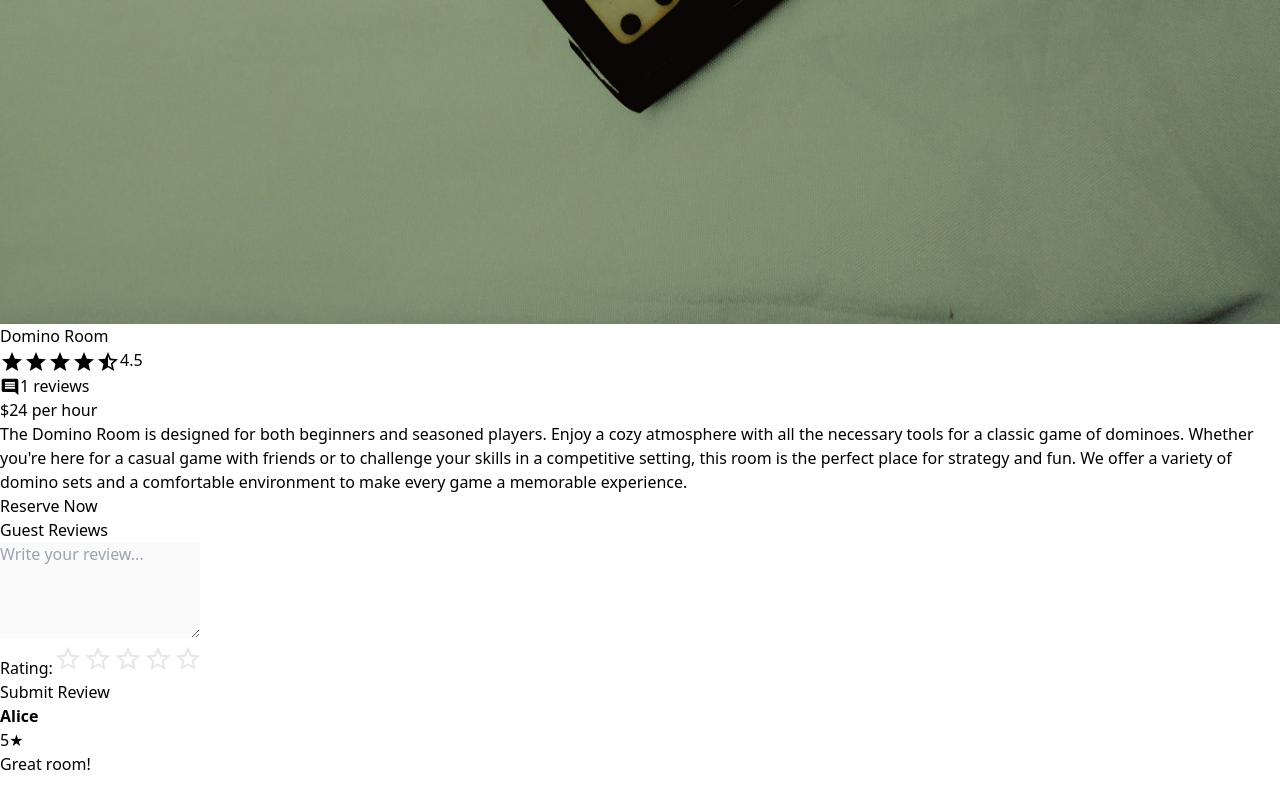
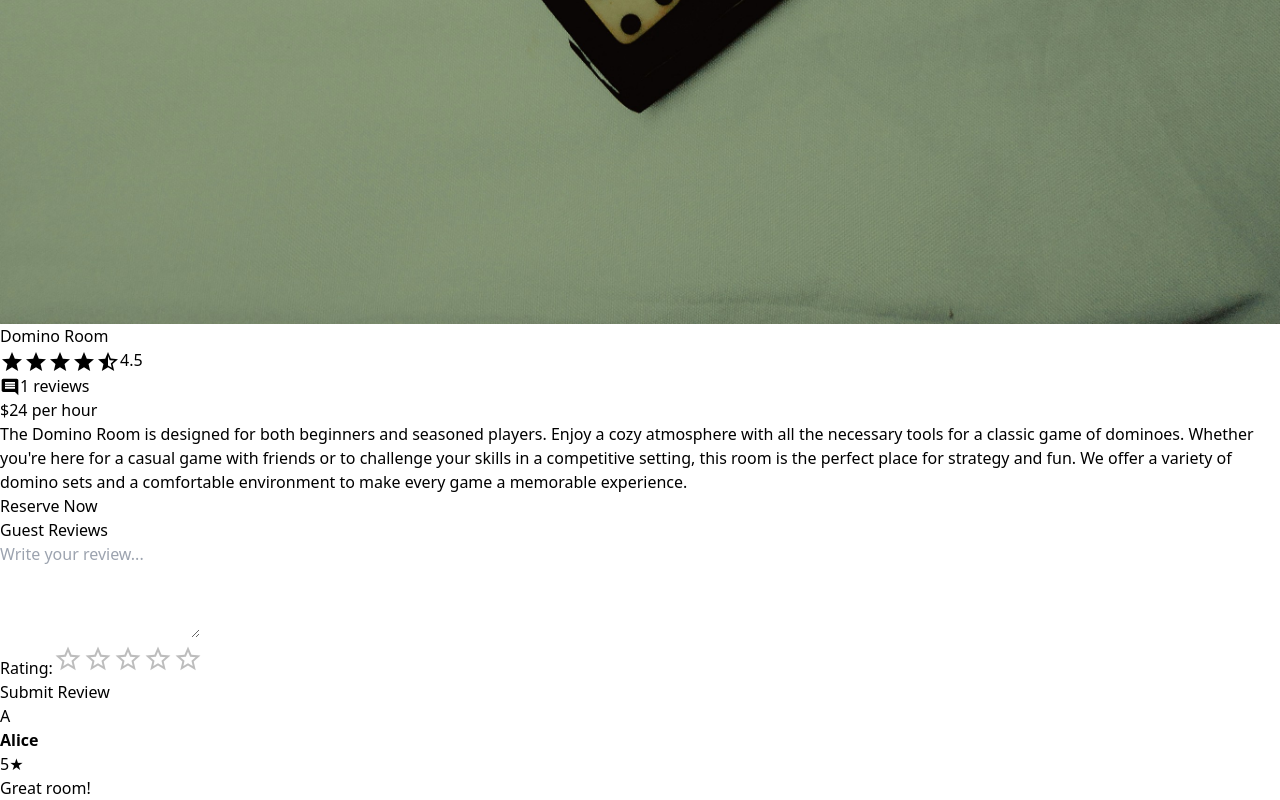
Before and after one commit to KhalidaAkhverdiyeva/GameApp-Trial, a React (Vite) app: page /rooms/1 in a window 1280 px wide. Shown: the part 1636-2436 px from the top of the page. Before the commit the page ends 2412 px from the top, so only its background shows below. Built offline with nearby package versions, Linux system fonts and the light colour scheme.

Commit message:
feat: review form added

```diff
--- a/src/components/LoginModal.jsx
+++ b/src/components/LoginModal.jsx
@@ -26,7 +26,7 @@ const LoginModal = ({ onClose, setIsLoggedIn }) => {
   };
 
   return (
-    <div className="fixed inset-0 bg-gray-600 bg-opacity-50 flex justify-center items-center">
+    <div className="fixed inset-0 z-50 bg-gray-600 bg-opacity-50 flex justify-center items-center">
       <div className="bg-white p-6 rounded shadow-lg">
         <h2 className="text-2xl font-semibold mb-4">
           {isSignup ? 'Sign Up' : 'Login'}
--- /dev/null
+++ b/src/components/ReviewForm.jsx
@@ -0,0 +1,104 @@
+import { useState } from "react";
+import PropTypes from "prop-types";
+import { Dialog, DialogActions, DialogContent, DialogTitle, Button, Rating } from "@mui/material";
+
+export default function ReviewForm({ isLoggedIn, handleAddReview, handleUpdateReview, editingReview, openLoginModal }) {
+  const [newReview, setNewReview] = useState("");
+  const [newRating, setNewRating] = useState(0);
+  const [showLoginDialog, setShowLoginDialog] = useState(false);
+
+  const handleSubmit = (e) => {
+    e.preventDefault();
+    if (!isLoggedIn) {
+      setShowLoginDialog(true); // Show dialog if not logged in
+      return;
+    }
+    if (editingReview !== null) {
+      handleUpdateReview();
+    } else {
+      handleAddReview();
+    }
+    setNewReview(""); // Clear the review field after submitting
+    setNewRating(0);  // Reset rating
+  };
+
+  const handleCloseDialog = () => {
+    setShowLoginDialog(false);
+  };
+
+  const handleLoginClick = () => {
+    handleCloseDialog();
+    openLoginModal(); // Open login modal
+  };
+
+  return (
+    <div className="mb-8">
+      <form
+        onSubmit={handleSubmit}
+        className="bg-white shadow-md rounded-lg p-4"
+      >
+        <textarea
+          placeholder="Write your review..."
+          value={newReview}
+          onChange={(e) => setNewReview(e.target.value)}
+          className="w-full p-3 border rounded-lg outline-none focus:ring-2 focus:ring-orange-400"
+          rows="4"
+        ></textarea>
+        <div className="flex items-center justify-between mt-3">
+          <div className="flex items-center">
+            <label htmlFor="rating" className="mr-4 text-gray-700">
+              Rating:
+            </label>
+            <Rating
+              name="rating"
+              value={Number(newRating)}
+              onChange={(e, value) => setNewRating(value)}
+              precision={1}
+              size="large"
+            />
+          </div>
+          <button
+            type="submit"
+            className="bg-orange-500 text-white px-4 py-2 rounded-lg shadow hover:bg-orange-600"
+          >
+            {editingReview !== null ? "Update Review" : "Submit Review"}
+          </button>
+        </div>
+      </form>
+
+      {/* Material-UI Dialog for Login Prompt */}
+      <Dialog
+        open={showLoginDialog}
+        onClose={handleCloseDialog}
+        aria-labelledby="alert-dialog-title"
+        aria-describedby="alert-dialog-description"
+      >
+        <DialogTitle id="alert-dialog-title">{"Login Required"}</DialogTitle>
+        <DialogContent>
+          You need to log in to write a comment. Please log in to proceed.
+        </DialogContent>
+        <DialogActions>
+          <Button onClick={handleCloseDialog} color="primary">
+            Cancel
+          </Button>
+          <Button
+            onClick={handleLoginClick}
+            color="primary"
+            autoFocus
+          >
+            Log in
+          </Button>
+        </DialogActions>
+      </Dialog>
+    </div>
+  );
+}
+
+// Define prop types for the component
+ReviewForm.propTypes = {
+  isLoggedIn: PropTypes.bool.isRequired,
+  handleAddReview: PropTypes.func.isRequired,
+  handleUpdateReview: PropTypes.func.isRequired,
+  editingReview: PropTypes.number, // or PropTypes.oneOfType([PropTypes.number, PropTypes.null])
+  openLoginModal: PropTypes.func.isRequired,
+};
--- a/src/components/RoomDetails.jsx
+++ b/src/components/RoomDetails.jsx
@@ -1,10 +1,11 @@
 import { useState, useEffect } from 'react';
 import { useParams } from 'react-router-dom';
 import mockData from '../data/mockData.json';
-import { CircularProgress, Rating, Snackbar, Alert } from '@mui/material';
+import { CircularProgress, Snackbar, Alert, Dialog, DialogActions, DialogContent, DialogTitle, Button } from '@mui/material';
 import { Star, Comment, StarBorder, StarHalf } from '@mui/icons-material';
 import ReservationModal from './ReservationModal';
 import LoginModal from './LoginModal';
+import ReviewForm from './ReviewForm';
 
 const RoomDetails = () => {
   const { id } = useParams();
@@ -18,6 +19,10 @@ const RoomDetails = () => {
   const [snackbarOpen, setSnackbarOpen] = useState(false);
   const [snackbarMessage, setSnackbarMessage] = useState('');
   const [snackbarSeverity, setSnackbarSeverity] = useState('success');
+  const [editingReview, setEditingReview] = useState(null);
+  const [showLoginDialog, setShowLoginDialog] = useState(false);
+
+  const currentUser = localStorage.getItem('username') || 'User';
 
   useEffect(() => {
     setLoading(true);
@@ -48,9 +53,10 @@ const RoomDetails = () => {
         comments: [
           ...room.comments,
           {
-            user: 'User',
+            user: currentUser,
             comment: newReview,
             rating: newRating,
+            date: new Date().toLocaleDateString(),
           },
         ],
       };
@@ -66,9 +72,50 @@ const RoomDetails = () => {
     }
   };
 
+  const handleEditReview = (index) => {
+    const review = room.comments[index];
+    setNewReview(review.comment);
+    setNewRating(review.rating);
+    setEditingReview(index);
+  };
+
+  const handleDeleteReview = (index) => {
+    const updatedComments = room.comments.filter((_, i) => i !== index);
+    const updatedRoom = { ...room, comments: updatedComments };
+    setRoom(updatedRoom);
+    const savedData =
+      JSON.parse(localStorage.getItem('rooms')) || mockData.rooms;
+    const updatedData = savedData.map((room) =>
+      room.id === parseInt(id) ? updatedRoom : room
+    );
+    localStorage.setItem('rooms', JSON.stringify(updatedData));
+  };
+
+  const handleUpdateReview = (e) => {
+    e.preventDefault();
+    if (editingReview !== null) {
+      const updatedComments = room.comments.map((comment, index) =>
+        index === editingReview
+          ? { ...comment, comment: newReview, rating: newRating }
+          : comment
+      );
+      const updatedRoom = { ...room, comments: updatedComments };
+      setRoom(updatedRoom);
+      const savedData =
+        JSON.parse(localStorage.getItem('rooms')) || mockData.rooms;
+      const updatedData = savedData.map((room) =>
+        room.id === parseInt(id) ? updatedRoom : room
+      );
+      localStorage.setItem('rooms', JSON.stringify(updatedData));
+      setNewReview('');
+      setNewRating('');
+      setEditingReview(null);
+    }
+  };
+
   const openReservationModal = () => {
     if (!isLoggedIn) {
-      setIsLoginModalOpen(true);
+      setShowLoginDialog(true);
       return;
     }
     setIsReservationModalOpen(true);
@@ -110,6 +157,15 @@ const RoomDetails = () => {
 
   const handleSnackbarClose = () => {
     setSnackbarOpen(false);
+  };
+
+  const handleCloseDialog = () => {
+    setShowLoginDialog(false);
+  };
+
+  const handleLoginClick = () => {
+    handleCloseDialog();
+    setIsLoginModalOpen(true);
   };
 
   if (loading) {
@@ -195,59 +251,55 @@ const RoomDetails = () => {
         Guest Reviews
       </h2>
 
-      {/* Form to Add a Review */}
-      <div className="mb-8">
-        <form
-          onSubmit={handleAddReview}
-          className="bg-white shadow-md rounded-lg p-4"
-        >
-          <textarea
-            placeholder="Write your review..."
-            value={newReview}
-            onChange={(e) => setNewReview(e.target.value)}
-            className="w-full p-3 border rounded-lg outline-none focus:ring-2 focus:ring-orange-400"
-            rows="4"
-            disabled={!isLoggedIn}
-          ></textarea>
-          <div className="flex items-center justify-between mt-3">
-            <div className="flex items-center">
-              <label htmlFor="rating" className="mr-4 text-gray-700">
-                Rating:
-              </label>
-              <Rating
-                name="rating"
-                value={Number(newRating)}
-                onChange={(e, value) => setNewRating(value)}
-                precision={1}
-                size="large"
-                disabled={!isLoggedIn}
-              />
-            </div>
-            <button
-              type="submit"
-              className="bg-orange-500 text-white px-4 py-2 rounded-lg shadow hover:bg-orange-600"
-              disabled={!isLoggedIn}
-            >
-              Submit Review
-            </button>
-          </div>
-        </form>
-      </div>
+      {/* Form to Add or Edit a Review */}
+      <ReviewForm
+        isLoggedIn={isLoggedIn}
+        handleAddReview={handleAddReview}
+        handleUpdateReview={handleUpdateReview}
+        editingReview={editingReview}
+        openLoginModal={() => setIsLoginModalOpen(true)}
+      />
 
       {/* Display Existing Reviews */}
       <ul className="space-y-6">
         {room.comments.map((comment, index) => (
           <li key={index} className="bg-white shadow rounded-lg p-4">
             <div className="flex items-center justify-between">
-              <strong className="font-semibold text-gray-800">
-                {comment.user}
-              </strong>
+              <div className="flex items-center">
+                <div className="bg-gray-700 rounded-full w-[50px] h-[50px] text-[20px] flex items-center justify-center text-white ">
+                  {comment.user.charAt(0)}
+                </div>
+                <div className="ml-3">
+                  <strong className=" text-gray-800">
+                    {comment.user}
+                  </strong>
+                  <div className="text-sm text-gray-500">
+                    {comment.date}
+                  </div>
+                </div>
+              </div>
               <div className="flex items-center text-yellow-400">
                 <span className="font-semibold">{comment.rating}</span>
                 <span className="ml-1">★</span>
               </div>
             </div>
             <p className="text-gray-600 mt-2">{comment.comment}</p>
+            {comment.user === currentUser && (
+              <div className="flex justify-end mt-2">
+                <button
+                  onClick={() => handleEditReview(index)}
+                  className="text-blue-500 hover:underline mr-4"
+                >
+                  Edit
+                </button>
+                <button
+                  onClick={() => handleDeleteReview(index)}
+                  className="text-red-500 hover:underline"
+                >
+                  Delete
+                </button>
+              </div>
+            )}
           </li>
         ))}
       </ul>
@@ -259,6 +311,31 @@ const RoomDetails = () => {
           setIsLoggedIn={setIsLoggedIn}
         />
       )}
+
+      {/* Login Dialog */}
+      <Dialog
+        open={showLoginDialog}
+        onClose={handleCloseDialog}
+        aria-labelledby="alert-dialog-title"
+        aria-describedby="alert-dialog-description"
+      >
+        <DialogTitle id="alert-dialog-title">{"Login Required"}</DialogTitle>
+        <DialogContent>
+          You need to log in to make a reservation. Please log in to proceed.
+        </DialogContent>
+        <DialogActions>
+          <Button onClick={handleCloseDialog} color="primary">
+            Cancel
+          </Button>
+          <Button
+            onClick={handleLoginClick}
+            color="primary"
+            autoFocus
+          >
+            Log in
+          </Button>
+        </DialogActions>
+      </Dialog>
 
       {/* Snackbar for notifications */}
       <Snackbar
```
Also changed, not shown: src/components/Header.jsx (+8 -1 lines).
